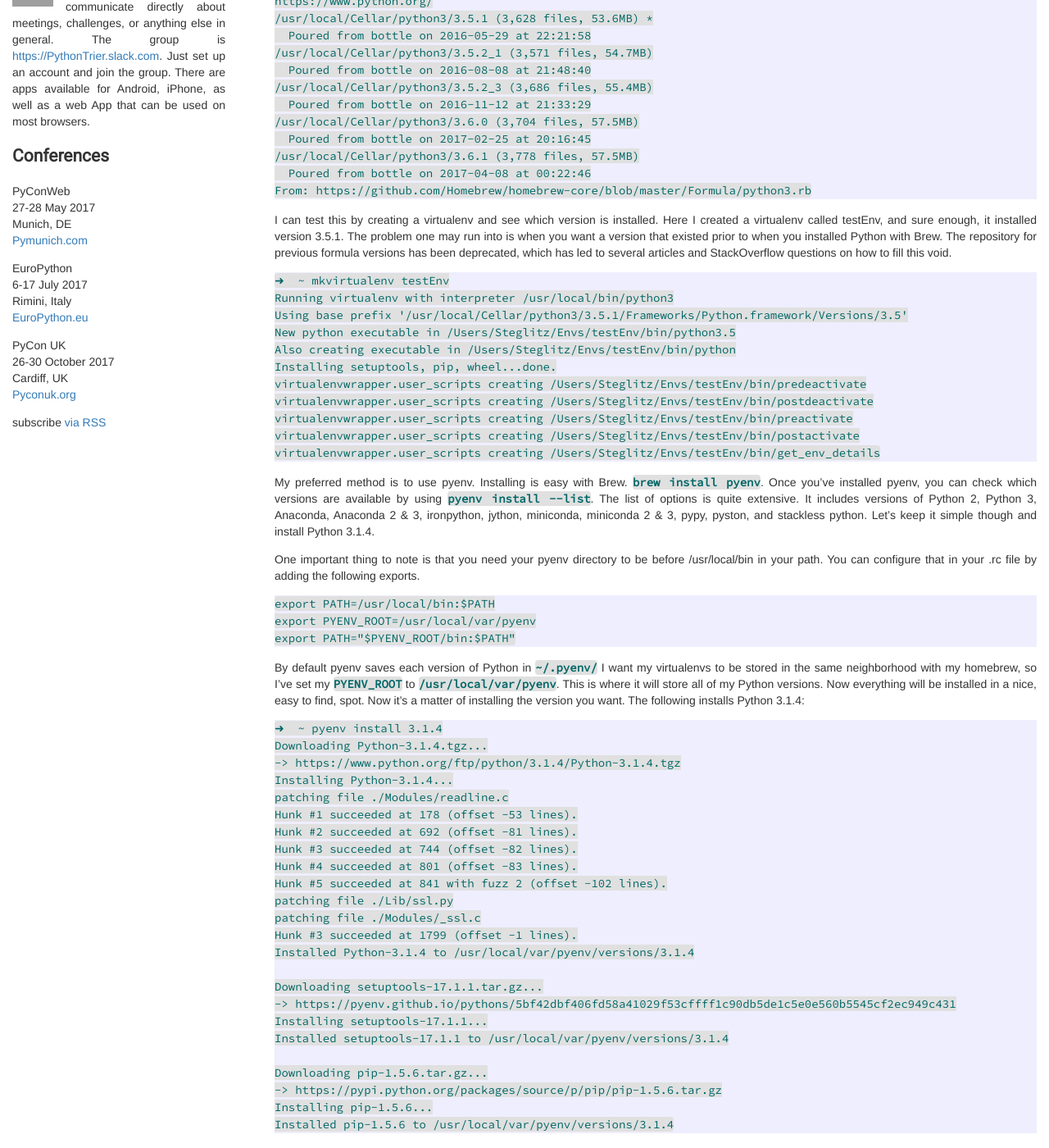
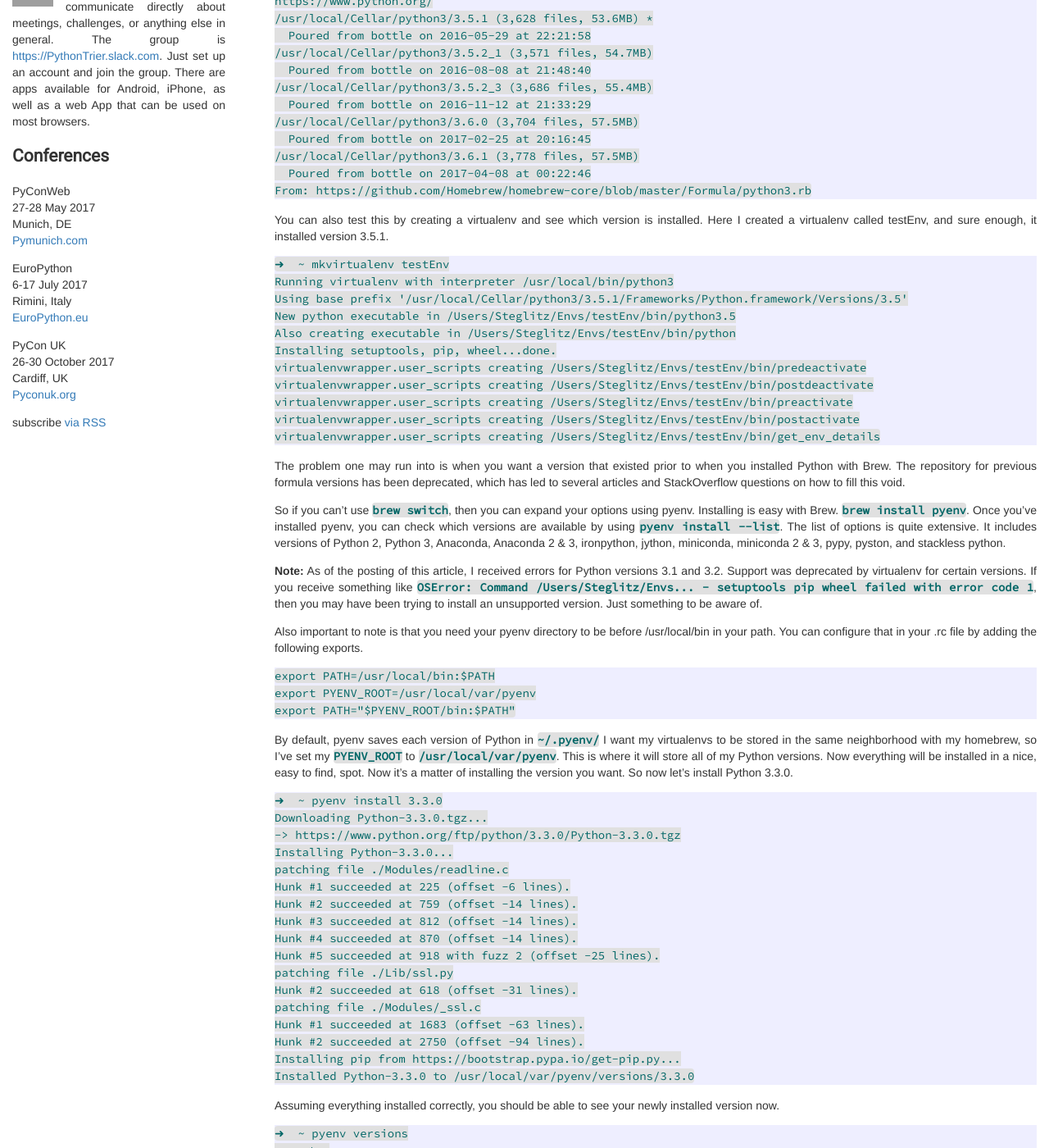
Before and after one commit to PythonTrier/pythontrier.github.io, a Jekyll site: the page built from _posts/2017-04-25-Virtual-Environments-Part-II.md, in a window 1280 px wide and 1400 px high, scrolled down 748 px. Shown: the whole window at 82% size. Built offline with Jekyll 4.4.1, drawn with Linux system fonts in a browser that asks for light colours; some of the changed text lies outside the part shown; grey boxes are pictures that could not be loaded.

Commit message:
Finishes article.

````diff
--- a/_posts/2017-04-25-Virtual-Environments-Part-II.md
+++ b/_posts/2017-04-25-Virtual-Environments-Part-II.md
@@ -6,10 +6,10 @@
 
 <img src="/images/virtualenvs.png" alt="Virtual environments" align="left" hspace="5" style="width:180px;">
 
-One of the problems I encountered working with Brew, was a difficulty controlling which versions of Python I was able to
-use specifically. You can check which versions you currently have on your system by executing ```brew info <desired
-forumla>```. As you can see in my example here, I have 3.5.1, 3.5.2, 3.6.0, and 3.6.1 on my system.  You can see that
-version 3.6.1 is starred as the currently selected version.
+One of the problems I encountered working with Brew, was how to select which versions of Python are used when I
+installed a virtual environment. You can check which versions you currently have on your system by executing
+```brew info <desired forumla>```. As you can see in my example, I have 3.5.1, 3.5.2, 3.6.0, and 3.6.1 on my system.
+You will also notice that version 3.6.1 is starred as the currently selected version.
 
 ```
 ➜  ~ brew info python3
@@ -31,8 +31,8 @@
 
 Using ```mkvirtualenv <env name>``` will install the starred version. But what if I'm working on a project that uses an
 older version of Python? If you have the version that you want in your cellar, then you can use
-```brew switch <formula> <version>```. Here you can see that I switched to version 3.5.1. When I enter
-```brew info python3``` again, it now shows me that my starred version of Python is indeed version 3.5.1.
+```brew switch <formula> <version>```. Here you can see that I successfully switched to version 3.5.1. When I enter
+```brew info python3``` again, it now shows that my starred version is indeed 3.5.1.
 
 <!--break-->
 
@@ -54,10 +54,8 @@
 From: https://github.com/Homebrew/homebrew-core/blob/master/Formula/python3.rb
 ```
 
-I can test this by creating a virtualenv and see which version is installed. Here I created a virtualenv called testEnv,
-and sure enough, it installed version 3.5.1. The problem one may run into is when you want a version that existed prior
-to when you installed Python with Brew. The repository for previous formula versions has been deprecated, which has led
-to several articles and StackOverflow questions on how to fill this void.
+You can also test this by creating a virtualenv and see which version is installed. Here I created a virtualenv called
+testEnv, and sure enough, it installed version 3.5.1.
 
 ```
 ➜  ~ mkvirtualenv testEnv
@@ -73,78 +71,127 @@
 virtualenvwrapper.user_scripts creating /Users/Steglitz/Envs/testEnv/bin/get_env_details
 ```
 
-My preferred method is to use pyenv.  Installing is easy with Brew. ```brew install pyenv```.  Once you've installed
-pyenv, you can check which versions are available by using ```pyenv install --list```. The list of options is quite
-extensive. It includes versions of Python 2, Python 3, Anaconda, Anaconda 2 & 3, ironpython, jython, miniconda,
-miniconda 2 & 3, pypy, pyston, and stackless python.  Let's keep it simple though and install Python 3.1.4.
+The problem one may run into is when you want a version that existed prior to when you installed Python with Brew. The
+repository for previous formula versions has been deprecated, which has led to several articles and StackOverflow
+questions on how to fill this void.
 
-One important thing to note is that you need your pyenv directory to be before /usr/local/bin in your path.  You can
+So if you can't use ```brew switch```, then you can expand your options using pyenv.  Installing is easy with Brew.
+```brew install pyenv```.  Once you've installed pyenv, you can check which versions are available by using
+```pyenv install --list```. The list of options is quite extensive. It includes versions of Python 2, Python 3,
+Anaconda, Anaconda 2 & 3, ironpython, jython, miniconda, miniconda 2 & 3, pypy, pyston, and stackless python.
+
+**Note:** As of the posting of this article, I received errors for Python versions 3.1 and 3.2. Support was deprecated
+by virtualenv for certain versions. If you receive something like
+```OSError: Command /Users/Steglitz/Envs... - setuptools pip wheel failed with error code 1```, then you may have been
+trying to install an unsupported version. Just something to be aware of.
+
+Also important to note is that you need your pyenv directory to be before /usr/local/bin in your path.  You can
 configure that in your .rc file by adding the following exports.
+
 ```
 export PATH=/usr/local/bin:$PATH
 export PYENV_ROOT=/usr/local/var/pyenv
 export PATH="$PYENV_ROOT/bin:$PATH"
 ```
-By default pyenv saves each version of Python in ```~/.pyenv/``` I want my virtualenvs to be stored in the same
+By default, pyenv saves each version of Python in ```~/.pyenv/``` I want my virtualenvs to be stored in the same
 neighborhood with my homebrew, so I've set my ```PYENV_ROOT``` to ```/usr/local/var/pyenv```. This is where it will
 store all of my Python versions. Now everything will be installed in a nice, easy to find, spot. Now it's a matter of
-installing the version you want. The following installs Python 3.1.4:
+installing the version you want. So now let's install Python 3.3.0.
 
 ```
-➜  ~ pyenv install 3.1.4
-Downloading Python-3.1.4.tgz...
--> https://www.python.org/ftp/python/3.1.4/Python-3.1.4.tgz
-Installing Python-3.1.4...
+➜  ~ pyenv install 3.3.0
+Downloading Python-3.3.0.tgz...
+-> https://www.python.org/ftp/python/3.3.0/Python-3.3.0.tgz
+Installing Python-3.3.0...
 patching file ./Modules/readline.c
-Hunk #1 succeeded at 178 (offset -53 lines).
-Hunk #2 succeeded at 692 (offset -81 lines).
-Hunk #3 succeeded at 744 (offset -82 lines).
-Hunk #4 succeeded at 801 (offset -83 lines).
-Hunk #5 succeeded at 841 with fuzz 2 (offset -102 lines).
+Hunk #1 succeeded at 225 (offset -6 lines).
+Hunk #2 succeeded at 759 (offset -14 lines).
+Hunk #3 succeeded at 812 (offset -14 lines).
+Hunk #4 succeeded at 870 (offset -14 lines).
+Hunk #5 succeeded at 918 with fuzz 2 (offset -25 lines).
 patching file ./Lib/ssl.py
+Hunk #2 succeeded at 618 (offset -31 lines).
 patching file ./Modules/_ssl.c
-Hunk #3 succeeded at 1799 (offset -1 lines).
-Installed Python-3.1.4 to /usr/local/var/pyenv/versions/3.1.4
-
-Downloading setuptools-17.1.1.tar.gz...
--> https://pyenv.github.io/pythons/5bf42dbf406fd58a41029f53cffff1c90db5de1c5e0e560b5545cf2ec949c431
-Installing setuptools-17.1.1...
-Installed setuptools-17.1.1 to /usr/local/var/pyenv/versions/3.1.4
-
-Downloading pip-1.5.6.tar.gz...
--> https://pypi.python.org/packages/source/p/pip/pip-1.5.6.tar.gz
-Installing pip-1.5.6...
-Installed pip-1.5.6 to /usr/local/var/pyenv/versions/3.1.4
+Hunk #1 succeeded at 1683 (offset -63 lines).
+Hunk #2 succeeded at 2750 (offset -94 lines).
+Installing pip from https://bootstrap.pypa.io/get-pip.py...
+Installed Python-3.3.0 to /usr/local/var/pyenv/versions/3.3.0
 ```
 
-You can check which versions you have installed with:
+Assuming everything installed correctly, you should be able to see your newly installed version now.
 
 ```
 ➜  ~ pyenv versions
   system
-  3.1.4
+  3.3.0
 * 3.5.3 (set by /usr/local/var/pyenv/version)
   3.6.0
 
 ```
 
-You can see that installing doesn't change the global version. You can change that with ```pyenv global 3.1.4```.  Now
-when you check the versions again you'll see that it has updated the global version.
+You may also note that installing does not change the global version. You can change that with ```pyenv global 3.3.0```.
+Now when you check the versions again, you'll see that it has updated the global version.
 
 ```
 ➜  ~ pyenv versions
   system
-* 3.1.4 (set by /usr/local/var/pyenv/version)
+* 3.3.0 (set by /usr/local/var/pyenv/version)
   3.5.3
   3.6.0
 ```
 
+Now you create your virtual environment by using
+```virtualenv -p /path/to/your/pyenv/version/bin/ ~/Your/desired/env/location```. If your destination file doesn't
+exist, one will be created automatically.
 
 ```
-➜  ~ virtualenv -p /usr/local/var/pyenv/versions/3.5.3/bin/python3.5 ~/Envs/Projects/test353
-Running virtualenv with interpreter /usr/local/var/pyenv/versions/3.5.3/bin/python3.5
-Using base prefix '/usr/local/var/pyenv/versions/3.5.3'
-New python executable in /Users/Steglitz/Envs/Projects/test353/bin/python3.5
-Also creating executable in /Users/Steglitz/Envs/Projects/test353/bin/python
+➜  ~ virtualenv -p /usr/local/var/pyenv/versions/3.3.0/bin/python3.3 ~/Envs/Projects/test330
+Running virtualenv with interpreter /usr/local/var/pyenv/versions/3.3.0/bin/python3.3
+Using base prefix '/usr/local/var/pyenv/versions/3.3.0'
+New python executable in /Users/Steglitz/Envs/Projects/test330/bin/python3.3
+Also creating executable in /Users/Steglitz/Envs/Projects/test330/bin/python
 Installing setuptools, pip, wheel...done.
 ```
+
+Then activate by sourcing the virtualenv bin with activate:
+```
+➜  ~ source ~/Envs/Projects/test330/bin/activate
+(test330) ➜  ~
+```
+
+You'll know that you're in your virtual env when you see the env name in brackets to the left of your prompt. Just as a
+demonstration, you can see that the version when activated is 3.3.0.
+
+```
+(test330) ➜  ~ python -V
+Python 3.3.0
+```
+
+When you deactivate, the python version reverts to your system python.
+
+```
+(test330) ➜  ~ deactivate
+➜  ~ python -V
+Python 2.7.13
+```
+
+A real quick demonstration of why this happens becomes more apparent when you look at the path file before you activate,
+and then once again afterward.
+
+```
+➜  ~ echo $PATH
+/Users/Steglitz/.rvm/gems/ruby-2.3.0/bin:/Users/Steglitz/.rvm/gems/ruby-2.3.0@global/bin:/Users/Steglitz/.rvm/rubies/
+ruby-2.3.0/bin:/usr/local/var/pyenv/bin:/usr/local/bin:/usr/local/bin:/usr/bin:/bin:/usr/sbin:/sbin:/Users/Steglitz/
+.rvm/bin
+➜  ~ source ~/Envs/Projects/test330/bin/activate
+(test330) ➜  ~ echo $PATH
+/Users/Steglitz/Envs/Projects/test330/bin:/Users/Steglitz/.rvm/gems/ruby-2.3.0/bin:/Users/Steglitz/.rvm/gems/
+ruby-2.3.0@global/bin:/Users/Steglitz/.rvm/rubies/ruby-2.3.0/bin:/usr/local/var/pyenv/bin:/usr/local/bin:/usr/local/bin:
+/usr/bin:/bin:/usr/sbin:/sbin:/Users/Steglitz/.rvm/bin
+```
+
+You can see that after activating, the test330 environment's 'bin' directory was placed at the beginning of the
+```$PATH```. As a result, the virtual env's directory will be the first directory searched, and you end up using the
+virtual env Python instead of the system Python. This should also be a consideration when you have more than one virtual
+env activated. It is possible that running more than one version at a time could create conflicts between environments.
+So keep it simple, keep it separate and everything should be good.
````
